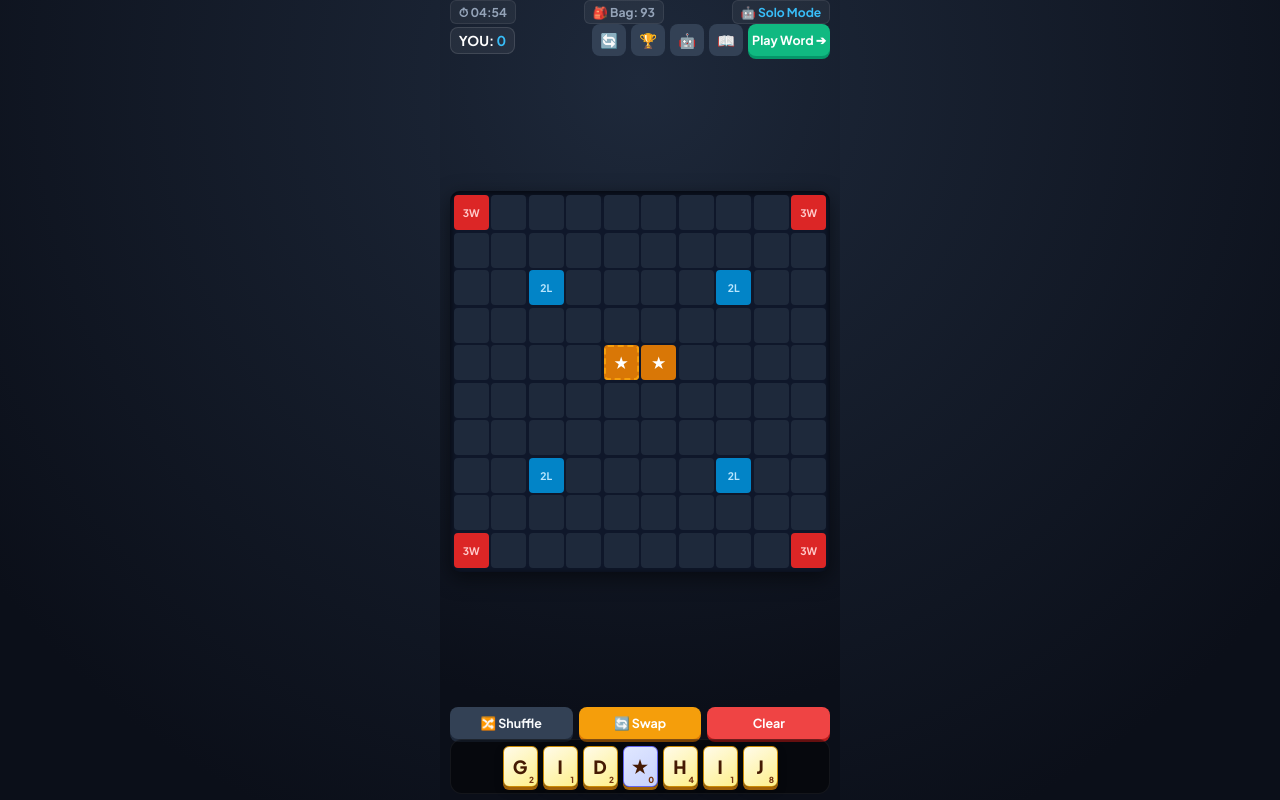
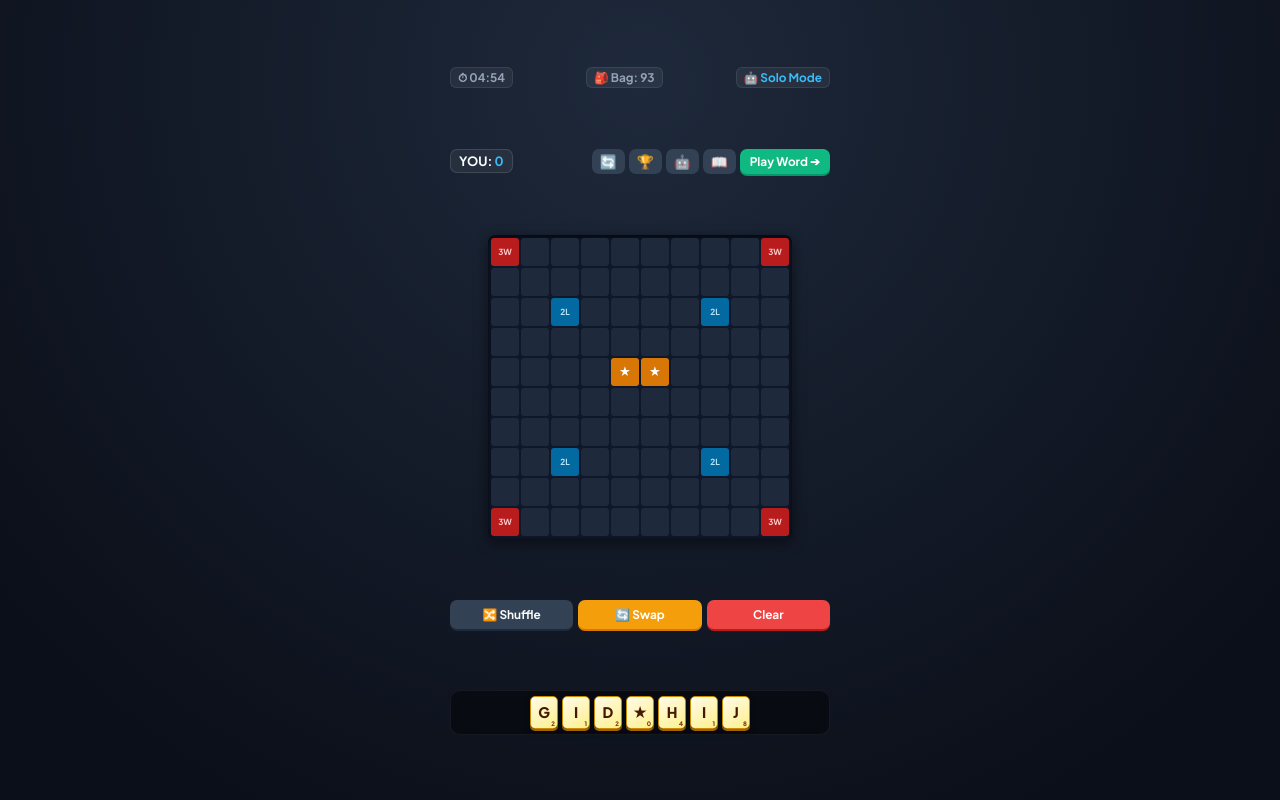
Before and after one commit to bharath2410/crossword-game, a Django app: page / in a window 1280 px wide. Run offline with Django 5.2, Linux system fonts and the light colour scheme.

Commit message:
Fix bottom rack visibility and shrink cell size to 3.5vh

```diff
--- a/game/static/game/css/style.css
+++ b/game/static/game/css/style.css
@@ -1,7 +1,8 @@
 @import url('https://fonts.googleapis.com/css2?family=Plus+Jakarta+Sans:wght@600;700;800&display=swap');
 
 :root {
-  --cell-size: min(8.0vw, 4.4vh, 35px);
+  /* Scaled to 3.5vh so board + all headers + controls + rack always fit without scrolling */
+  --cell-size: min(8.2vw, 3.5vh, 32px);
   --bg-main: #0b0f19;
   --panel-bg: #151d30;
   --board-bg: #1e293b;
@@ -20,7 +21,9 @@
 }
 
 html, body {
+  width: 100%;
   height: 100%;
+  height: 100svh;
   height: 100dvh;
   overflow: hidden;
   background: radial-gradient(circle at 50% 10%, #1e293b, var(--bg-main) 85%);
@@ -37,75 +40,101 @@ html, body {
   z-index: 300;
 }
 
+/* Master Container */
 .game-wrapper {
   width: 100%;
-  max-width: 420px;
+  max-width: 400px;
   height: 100%;
+  height: 100svh;
   height: 100dvh;
   display: flex;
   flex-direction: column;
-  justify-content: space-between;
-  padding: env(safe-area-inset-top, 6px) 10px calc(env(safe-area-inset-bottom, 10px) + 6px) 10px;
+  justify-content: space-evenly;
+  align-items: center;
+  padding: 6px 10px calc(env(safe-area-inset-bottom, 8px) + 4px) 10px;
 }
 
-/* Stat Bar */
+/* Top Stat Bar */
 .stat-bar {
+  width: 100%;
   display: flex;
   justify-content: space-between;
-  font-size: 0.76rem;
+  align-items: center;
+  font-size: 0.74rem;
   font-weight: 700;
   color: #94a3b8;
+  flex-shrink: 0;
 }
 .stat-pill {
-  background: rgba(255, 255, 255, 0.05);
-  padding: 3px 8px;
+  background: rgba(255, 255, 255, 0.06);
+  padding: 2px 7px;
   border-radius: 6px;
   border: 1px solid rgba(255, 255, 255, 0.08);
 }
 .bot-pill { color: #38bdf8; }
 
-/* Header */
+/* Header Actions */
 .game-header {
+  width: 100%;
   display: flex;
   justify-content: space-between;
   align-items: center;
+  flex-shrink: 0;
 }
-.scores-group { display: flex; gap: 6px; }
+.scores-group { display: flex; gap: 5px; }
 .score-badge {
   background: rgba(255, 255, 255, 0.06);
   border: 1px solid rgba(255, 255, 255, 0.12);
-  padding: 4px 8px;
-  border-radius: 8px;
-  font-size: 0.85rem;
+  padding: 3px 8px;
+  border-radius: 7px;
+  font-size: 0.8rem;
   font-weight: 700;
 }
 .score-badge span { color: #38bdf8; }
 .score-badge.bot-score span { color: #f43f5e; }
-.header-actions { display: flex; gap: 5px; }
+.header-actions { display: flex; gap: 4px; align-items: center; }
 
-/* Board */
+/* Word Preview */
+.word-preview {
+  background: #1e293b;
+  border: 1px solid #38bdf8;
+  padding: 2px 10px;
+  border-radius: 12px;
+  font-size: 0.72rem;
+  font-weight: 800;
+  display: flex;
+  justify-content: space-between;
+  align-items: center;
+  min-width: 120px;
+  gap: 8px;
+  flex-shrink: 0;
+}
+.word-preview.hidden { display: none; }
+.preview-pts { color: #10b981; }
+
+/* Board Container */
 .grid-container {
   display: flex;
   justify-content: center;
   align-items: center;
-  margin: auto 0;
   position: relative;
+  flex-shrink: 0;
 }
 
 .crossword-grid {
   display: grid;
   grid-template-columns: repeat(10, var(--cell-size));
   grid-template-rows: repeat(10, var(--cell-size));
-  gap: 2.5px;
+  gap: 2px;
   background: #0f172a;
-  padding: 4px;
-  border-radius: 10px;
-  box-shadow: inset 0 2px 8px rgba(0, 0, 0, 0.8), 0 6px 20px rgba(0,0,0,0.5);
+  padding: 3px;
+  border-radius: 8px;
+  box-shadow: inset 0 2px 6px rgba(0, 0, 0, 0.8), 0 4px 14px rgba(0,0,0,0.5);
 }
 
 .cell {
   background-color: var(--board-bg);
-  border-radius: 4px;
+  border-radius: 3px;
   display: flex;
   align-items: center;
   justify-content: center;
@@ -122,16 +151,12 @@ html, body {
 .cell.selected {
   background: #3b82f6;
   color: #fff;
-  box-shadow: 0 0 8px rgba(59, 130, 246, 0.7);
-}
-.cell.keyboard-cursor {
-  outline: 2px dashed #f59e0b;
-  outline-offset: -2px;
+  box-shadow: 0 0 6px rgba(59, 130, 246, 0.7);
 }
 
 @keyframes tilePop {
   0% { transform: scale(0.6); opacity: 0; }
-  80% { transform: scale(1.12); }
+  80% { transform: scale(1.1); }
   100% { transform: scale(1); opacity: 1; }
 }
 
@@ -140,103 +165,58 @@ html, body {
   color: var(--text-dark);
   border: 1px solid var(--tile-border);
   box-shadow: 0 2px 0 #a16207;
-  animation: tilePop 0.2s cubic-bezier(0.175, 0.885, 0.32, 1.275) forwards;
-}
-
-.cell.occupied.wildcard, .rack-tile.wildcard {
-  background: linear-gradient(145deg, #e0e7ff, #c7d2fe);
-  border-color: #6366f1;
+  animation: tilePop 0.18s cubic-bezier(0.175, 0.885, 0.32, 1.275) forwards;
 }
 
 .cell .point-subscript, .rack-tile .point-subscript {
   position: absolute;
-  bottom: 2px;
-  right: 2.5px;
-  font-size: calc(var(--cell-size) * 0.24);
+  bottom: 1px;
+  right: 2px;
+  font-size: calc(var(--cell-size) * 0.22);
   font-weight: 800;
   line-height: 1;
   color: #78350f;
 }
 
-/* Floating Score */
-@keyframes floatUp {
-  0% { opacity: 1; transform: translateY(0) scale(1); }
-  100% { opacity: 0; transform: translateY(-35px) scale(1.2); }
-}
-.score-floater {
-  position: absolute;
-  font-size: 1.1rem;
-  font-weight: 900;
-  color: #10b981;
-  text-shadow: 0 2px 6px rgba(0,0,0,0.8);
-  pointer-events: none;
-  animation: floatUp 0.9s ease-out forwards;
-  z-index: 50;
+/* Controls */
+.controls {
+  width: 100%;
+  display: grid;
+  grid-template-columns: repeat(3, 1fr);
+  gap: 5px;
+  flex-shrink: 0;
 }
 
-/* Live Preview */
-.word-preview {
-  background: #1e293b;
-  border: 1px solid #38bdf8;
-  padding: 3px 12px;
-  border-radius: 14px;
-  font-size: 0.78rem;
-  font-weight: 800;
-  display: flex;
-  justify-content: space-between;
-  align-items: center;
-  margin: 2px auto;
-  width: fit-content;
-  min-width: 140px;
-  gap: 10px;
-}
-.word-preview.hidden { display: none; }
-.preview-pts { color: #10b981; }
-
-/* Controls */
-.controls {
-  display: grid;
-  grid-template-columns: 1fr 1fr 1fr;
-  gap: 6px;
-  width: 100%;
-}
 .btn {
-  padding: 8px 4px;
-  border-radius: 8px;
+  padding: 7px 4px;
+  border-radius: 7px;
   border: none;
   font-weight: 700;
-  font-size: 0.78rem;
+  font-size: 0.74rem;
   cursor: pointer;
   display: flex;
   align-items: center;
   justify-content: center;
 }
-.btn:active { transform: translateY(2px); }
-.btn.primary { background: #10b981; color: white; box-shadow: 0 3px 0 #059669; }
-.btn.secondary { background: #334155; color: #f8fafc; box-shadow: 0 3px 0 #1e293b; }
-.btn.warning { background: #f59e0b; color: white; box-shadow: 0 3px 0 #d97706; }
-.btn.danger { background: #ef4444; color: white; box-shadow: 0 3px 0 #b91c1c; }
-.btn.icon-btn { background: #334155; padding: 0 8px; font-size: 0.9rem; }
 
-/* Rack & Tile Shuffle Animation */
+.btn:active { transform: translateY(1px); }
+.btn.primary { background: #10b981; color: white; box-shadow: 0 2px 0 #059669; padding: 5px 10px; }
+.btn.secondary { background: #334155; color: #f8fafc; box-shadow: 0 2px 0 #1e293b; }
+.btn.warning { background: #f59e0b; color: white; box-shadow: 0 2px 0 #d97706; }
+.btn.danger { background: #ef4444; color: white; box-shadow: 0 2px 0 #b91c1c; }
+.btn.icon-btn { background: #334155; padding: 4px 8px; font-size: 0.85rem; border-radius: 7px; }
+
+/* Letter Rack */
 .letter-rack {
+  width: 100%;
   display: flex;
-  gap: 5px;
+  gap: 4px;
   justify-content: center;
   background: rgba(0, 0, 0, 0.45);
-  padding: 6px;
-  border-radius: 12px;
-  border: 1px solid rgba(255,255,255,0.06);
-}
-
-@keyframes shuffleBounce {
-  0% { transform: translateY(0) rotate(0deg); }
-  50% { transform: translateY(-12px) rotate(15deg) scale(1.1); }
-  100% { transform: translateY(0) rotate(0deg); }
-}
-
-.rack-tile.shuffling {
-  animation: shuffleBounce 0.35s ease-in-out;
+  padding: 5px 3px;
+  border-radius: 10px;
+  border: 1px solid rgba(255, 255, 255, 0.06);
+  flex-shrink: 0;
 }
 
 .rack-tile {
@@ -249,30 +229,28 @@ html, body {
   justify-content: center;
   font-size: calc(var(--cell-size) * 0.52);
   font-weight: 800;
-  border-radius: 6px;
+  border-radius: 5px;
   border: 1px solid var(--tile-border);
-  box-shadow: 0 3px 0 #a16207, 0 4px 8px rgba(0,0,0,0.3);
-  cursor: grab;
+  box-shadow: 0 2px 0 #a16207, 0 3px 6px rgba(0,0,0,0.3);
+  cursor: pointer;
   position: relative;
-  transition: transform 0.15s ease;
 }
 
 .rack-tile.selected-tile {
-  outline: 2.5px solid #38bdf8;
+  outline: 2px solid #38bdf8;
   transform: translateY(-3px);
 }
 
-/* Modals */
+/* Modals & Toasts */
 .toast {
   position: fixed;
-  top: 14px;
+  top: 10px;
   background: #ef4444;
   color: white;
-  padding: 7px 16px;
-  border-radius: 20px;
-  font-size: 0.82rem;
+  padding: 6px 14px;
+  border-radius: 16px;
+  font-size: 0.78rem;
   font-weight: 700;
-  box-shadow: 0 8px 16px rgba(0,0,0,0.5);
   z-index: 150;
 }
 .toast.hidden { opacity: 0; pointer-events: none; }
@@ -280,7 +258,7 @@ html, body {
 .modal-overlay {
   position: fixed;
   inset: 0;
-  background: rgba(0,0,0,0.75);
+  background: rgba(0, 0, 0, 0.75);
   display: flex;
   align-items: center;
   justify-content: center;
@@ -291,75 +269,26 @@ html, body {
 
 .modal-card {
   background: var(--panel-bg);
-  border: 1px solid rgba(255,255,255,0.1);
-  border-radius: 16px;
+  border: 1px solid rgba(255, 255, 255, 0.1);
+  border-radius: 14px;
   width: 100%;
-  max-width: 360px;
-  padding: 16px;
-  max-height: 80vh;
-  overflow-y: auto;
+  max-width: 340px;
+  padding: 14px;
 }
+
 .modal-header {
   display: flex;
   justify-content: space-between;
   align-items: center;
-  margin-bottom: 12px;
+  margin-bottom: 10px;
 }
-.close-btn { background: none; border: none; font-size: 1.4rem; color: #94a3b8; cursor: pointer; }
-.word-pill, .leader-pill {
+.close-btn { background: none; border: none; font-size: 1.3rem; color: #94a3b8; cursor: pointer; }
+.word-pill {
   background: #1e293b;
-  padding: 8px 12px;
-  border-radius: 8px;
-  margin-bottom: 6px;
+  padding: 7px 10px;
+  border-radius: 6px;
+  margin-bottom: 5px;
   display: flex;
   justify-content: space-between;
-  align-items: center;
+  font-size: 0.82rem;
 }
-.wildcard-picker {
-  display: grid;
-  grid-template-columns: repeat(7, 1fr);
-  gap: 5px;
-  margin-top: 10px;
-}
-.wildcard-btn {
-  background: #1e293b;
-  color: #fff;
-  border: 1px solid #334155;
-  border-radius: 6px;
-  padding: 8px 0;
-  font-size: 1.1rem;
-  font-weight: 800;
-  cursor: pointer;
-}
-.wildcard-btn:active { background: #38bdf8; }
-
-/* 15x15 Responsive Pan/Zoom Viewport */
-.board-viewport {
-  width: 100%;
-  max-width: 420px;
-  height: 52vh;
-  overflow: scroll;
-  -webkit-overflow-scrolling: touch;
-  border-radius: 12px;
-  background: #0f172a;
-  border: 1px solid rgba(255, 255, 255, 0.1);
-  display: flex;
-  justify-content: center;
-  align-items: center;
-}
-
-.crossword-grid-15 {
-  display: grid;
-  grid-template-columns: repeat(15, 32px);
-  grid-template-rows: repeat(15, 32px);
-  gap: 2px;
-  padding: 8px;
-  transform-origin: top left;
-  transition: transform 0.2s ease;
-}
-
-.cell.tw { background: #dc2626; color: #fecaca; font-size: 0.65rem; }
-.cell.dw { background: #db2777; color: #fbcfe8; font-size: 0.65rem; }
-.cell.tl { background: #2563eb; color: #bfdbfe; font-size: 0.65rem; }
-.cell.dl { background: #0284c7; color: #bae6fd; font-size: 0.65rem; }
-.cell.center-star { background: #d97706; color: #fff; font-size: 0.95rem; }
--- a/game/templates/game/index.html
+++ b/game/templates/game/index.html
@@ -12,7 +12,7 @@
 
   <title>Crossword Duel</title>
   <link rel="manifest" href="{% static 'game/manifest.json' %}">
-  <link rel="stylesheet" href="{% static 'game/css/style.css' %}?v=8">
+  <link rel="stylesheet" href="{% static 'game/css/style.css' %}?v=9">
 </head>
 <body>
 
```
